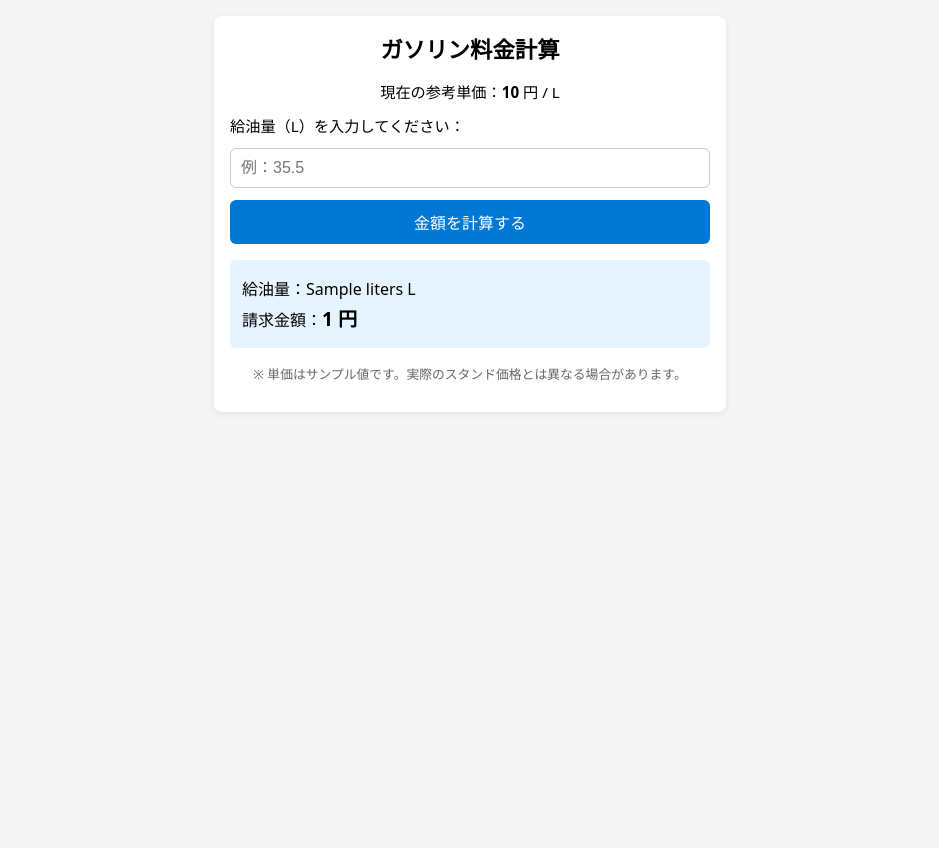
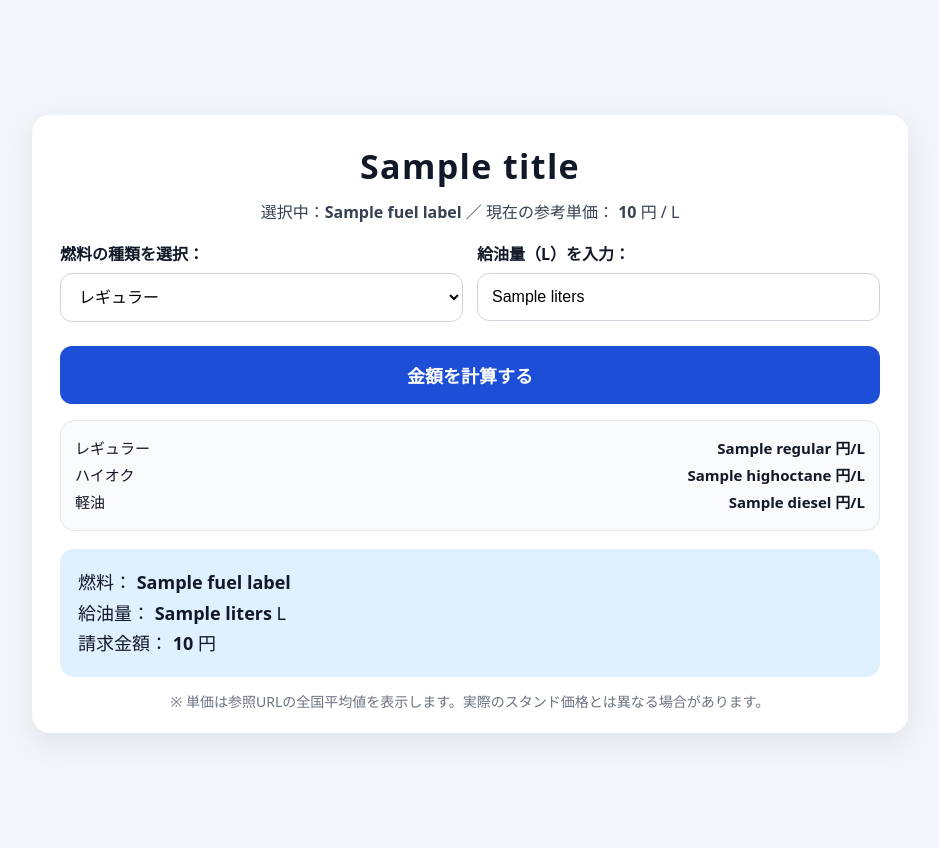
Before and after one commit to tabisele1704/gas-price-app, a Python web app: template templates/index.html in a window 1280 px wide. Shown: the whole page, without its empty margins (170-1109 px from the left). Before the commit the page ends 413 px from the top, so only its background shows below. Run offline with Jinja, Linux system fonts and the light colour scheme; the template is opened without the code that fills it: most values are stand-ins (such as "Sample title", 1, 10 or a date in 2020).

Commit message:
first commit

```diff
--- a/templates/index.html
+++ b/templates/index.html
@@ -1,145 +1,168 @@
 <!doctype html>
 <html lang="ja">
 <head>
-    <meta charset="utf-8">
-    <title>ガソリン料金計算アプリ</title>
-
-    <!-- スマホ表示用（画面幅に合わせる） -->
-    <meta name="viewport" content="width=device-width, initial-scale=1.0">
-
+  <meta charset="utf-8" />
+  <meta name="viewport" content="width=device-width, initial-scale=1" />
+  <title>{{ title }}</title>
   <style>
-        body {
-            font-family: system-ui, -apple-system, BlinkMacSystemFont, "Segoe UI", sans-serif;
-            margin: 0;
-            padding: 0;
-            background: #f5f5f5;
+    :root { font-family: system-ui, -apple-system, "Segoe UI", Roboto, "Noto Sans JP", Arial, sans-serif; }
+    body { margin: 0; background: #f2f6fb; color: #111827; }
+    .wrap { min-height: 100vh; display:flex; align-items:center; justify-content:center; padding: 24px; }
+    .card {
+      width: min(820px, 100%);
+      background: #fff;
+      border-radius: 18px;
+      box-shadow: 0 10px 30px rgba(0,0,0,.08);
+      padding: 28px 28px 22px;
     }
-
-        .container {
-            max-width: 480px;          /* スマホでも見やすい幅 */
-            margin: 16px auto;
-            padding: 16px;
-            background: #ffffff;
-            border-radius: 8px;
-            box-shadow: 0 2px 6px rgba(0,0,0,0.08);
+    h1 {
+      margin: 0 0 10px;
+      text-align: center;
+      font-size: 34px;
+      letter-spacing: .04em;
+      font-weight: 800;
     }
-
-        h1 {
-            font-size: 1.4rem;
-            margin-top: 0;
+    .sub {
+      text-align: center;
+      font-size: 16px;
+      margin: 10px 0 18px;
+      color: #374151;
+    }
+    .grid {
+      display: grid;
+      grid-template-columns: 1fr 1fr;
+      gap: 14px;
+      margin: 14px 0 14px;
+    }
+    @media (max-width: 720px) {
+      .grid { grid-template-columns: 1fr; }
+    }
+    .label { font-size: 16px; font-weight: 800; margin: 0 0 8px; }
+    select, input {
+      width: 100%;
+      font-size: 16px;
+      padding: 14px 14px;
+      border: 1.5px solid #d1d5db;
+      border-radius: 12px;
+      outline: none;
+      box-sizing: border-box;
+      background: white;
+    }
+    input:focus, select:focus { border-color: #2563eb; box-shadow: 0 0 0 4px rgba(37,99,235,.15); }
+    .btn {
+      width: 100%;
+      margin-top: 10px;
+      padding: 16px 18px;
+      font-size: 18px;
+      font-weight: 900;
+      border: none;
+      border-radius: 12px;
+      background: #1d4ed8;
+      color: white;
+      cursor: pointer;
+    }
+    .btn:hover { filter: brightness(1.05); }
+    .prices {
+      margin-top: 16px;
+      background: #f8fafc;
+      border: 1px solid #e5e7eb;
+      border-radius: 14px;
+      padding: 14px 14px;
+      font-size: 15px;
+      line-height: 1.8;
+    }
+    .prices .row { display:flex; justify-content:space-between; gap: 10px; }
+    .prices .v { font-weight: 900; }
+    .result {
+      margin-top: 18px;
+      background: #dff0ff;
+      border-radius: 14px;
+      padding: 18px 18px;
+      font-size: 18px;
+      line-height: 1.7;
+    }
+    .result strong { font-weight: 900; }
+    .note {
+      margin-top: 14px;
+      font-size: 14px;
+      color: #6b7280;
       text-align: center;
     }
-
-        .unit {
-            font-size: 0.95rem;
-            margin-bottom: 12px;
-            text-align: center;
-        }
-
-        form {
-            display: flex;
-            flex-direction: column;
-            gap: 12px;
-        }
-
-        label {
-            font-size: 0.95rem;
-        }
-
-        input[type="number"] {
-            padding: 10px;
-            font-size: 1rem;
-            border-radius: 6px;
-            border: 1px solid #ccc;
-            width: 100%;
-            box-sizing: border-box;
-        }
-
-        button {
-            padding: 10px;
-            font-size: 1rem;
-            border-radius: 6px;
-            border: none;
-            cursor: pointer;
-            background: #0078d4;
-            color: #fff;
-        }
-
-        button:active {
-            transform: translateY(1px);
-        }
-
-        .result {
-            margin-top: 16px;
-            padding: 12px;
-            background: #e6f4ff;
-            border-radius: 6px;
-        }
-
-        .result p {
-            margin: 4px 0;
-        }
-
-        .result strong {
-            font-size: 1.2rem;
-        }
-
     .error {
-            margin-top: 8px;
-            margin-bottom: 8px;
-            padding: 10px;
-            border-radius: 6px;
-            background: #ffe6e6;
-            color: #b00020;
-            font-size: 0.9rem;
-        }
-
-        .note {
-            margin-top: 16px;
-            font-size: 0.8rem;
-            color: #666;
+      margin-top: 10px;
+      color: #b91c1c;
+      font-weight: 800;
       text-align: center;
     }
   </style>
 </head>
 <body>
-<div class="container">
-    <h1>ガソリン料金計算</h1>
+  <div class="wrap">
+    <div class="card">
+      <h1>{{ title }}</h1>
 
-    <p class="unit">
-        現在の参考単価：<strong>{{ unit_price }}</strong> 円 / L
-    </p>
+      <div class="sub">
+        選択中：<b>{{ fuel_label }}</b> ／
+        現在の参考単価：
+        {% if unit_price is not none %}
+          <b>{{ unit_price }}</b> 円 / L
+        {% else %}
+          <b>--</b> 円 / L
+        {% endif %}
+      </div>
 
-    {% if error_message %}
-        <div class="error">
-            {{ error_message }}
+      {% if error %}
+        <div class="error">{{ error }}</div>
+      {% endif %}
+
+      <form method="POST">
+        <div class="grid">
+          <div>
+            <div class="label">燃料の種類を選択：</div>
+            <select name="fuel">
+              <option value="regular" {% if fuel_key == "regular" %}selected{% endif %}>レギュラー</option>
+              <option value="highoctane" {% if fuel_key == "highoctane" %}selected{% endif %}>ハイオク</option>
+              <option value="diesel" {% if fuel_key == "diesel" %}selected{% endif %}>軽油</option>
+            </select>
+          </div>
+
+          <div>
+            <div class="label">給油量（L）を入力：</div>
+            <input name="liters" type="text" inputmode="decimal" placeholder="例：35.5"
+                   value="{% if liters is not none %}{{ liters }}{% endif %}">
+          </div>
+        </div>
+
+        <button class="btn" type="submit">金額を計算する</button>
+      </form>
+
+      <div class="prices">
+        <div class="row">
+          <span>レギュラー</span>
+          <span class="v">{% if prices.regular is not none %}{{ prices.regular }}{% else %}--{% endif %} 円/L</span>
+        </div>
+        <div class="row">
+          <span>ハイオク</span>
+          <span class="v">{% if prices.highoctane is not none %}{{ prices.highoctane }}{% else %}--{% endif %} 円/L</span>
+        </div>
+        <div class="row">
+          <span>軽油</span>
+          <span class="v">{% if prices.diesel is not none %}{{ prices.diesel }}{% else %}--{% endif %} 円/L</span>
+        </div>
+      </div>
+
+      {% if total is not none and liters is not none %}
+        <div class="result">
+          燃料： <strong>{{ fuel_label }}</strong><br>
+          給油量： <strong>{{ liters }}</strong> L<br>
+          請求金額： <strong>{{ formatted_total }}</strong> 円
         </div>
       {% endif %}
 
-    <form method="post" action="/calculate">
-        <label for="liters">給油量（L）を入力してください：</label>
-        <input
-            type="number"
-            id="liters"
-            name="liters"
-            step="0.1"
-            min="0"
-            placeholder="例：35.5"
-            value="{% if liters is not none %}{{ liters }}{% endif %}"
-        >
-        <button type="submit">金額を計算する</button>
-    </form>
-
-    {% if total_price is not none %}
-        <div class="result">
-            <p>給油量：{{ liters }} L</p>
-            <p>請求金額：<strong>{{ total_price }} 円</strong></p>
+      <div class="note">
+        ※ 単価は参照URLの全国平均値を表示します。実際のスタンド価格とは異なる場合があります。
       </div>
-    {% endif %}
-
-    <p class="note">
-        ※ 単価はサンプル値です。実際のスタンド価格とは異なる場合があります。
-    </p>
+    </div>
   </div>
 </body>
 </html>
```
Also changed, not shown: server.py (+136 -210 lines), static/index.html (deleted, +0 -99 lines), templates/index.html.txt (deleted). Lines whose indentation alone changed are shown as unchanged.
